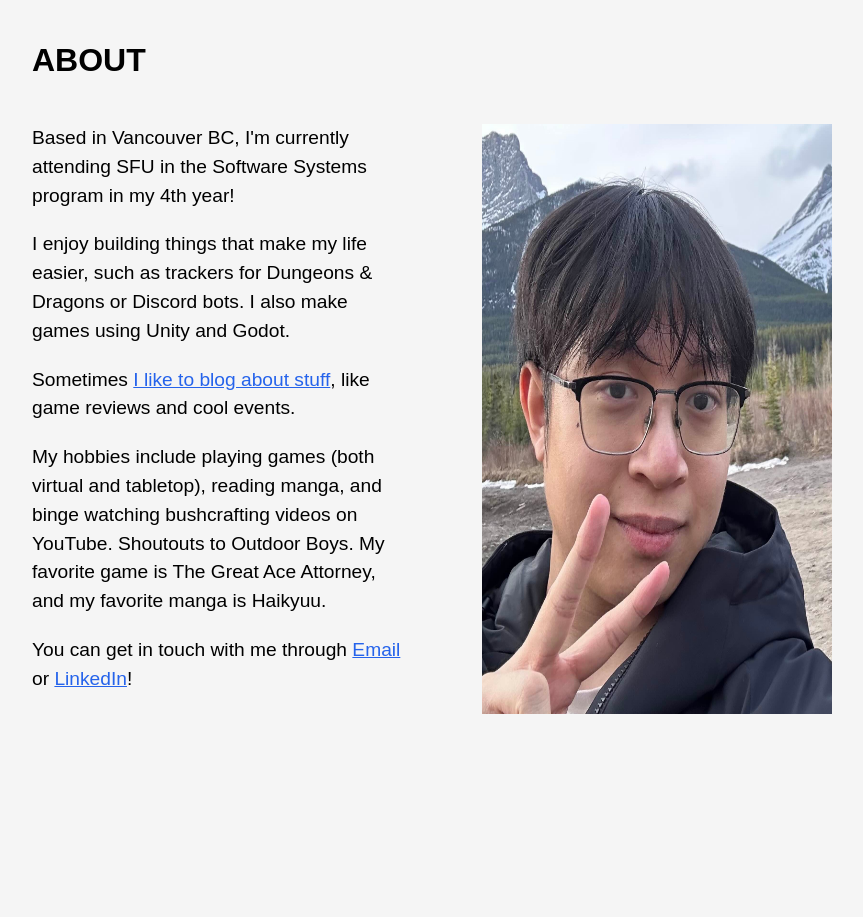
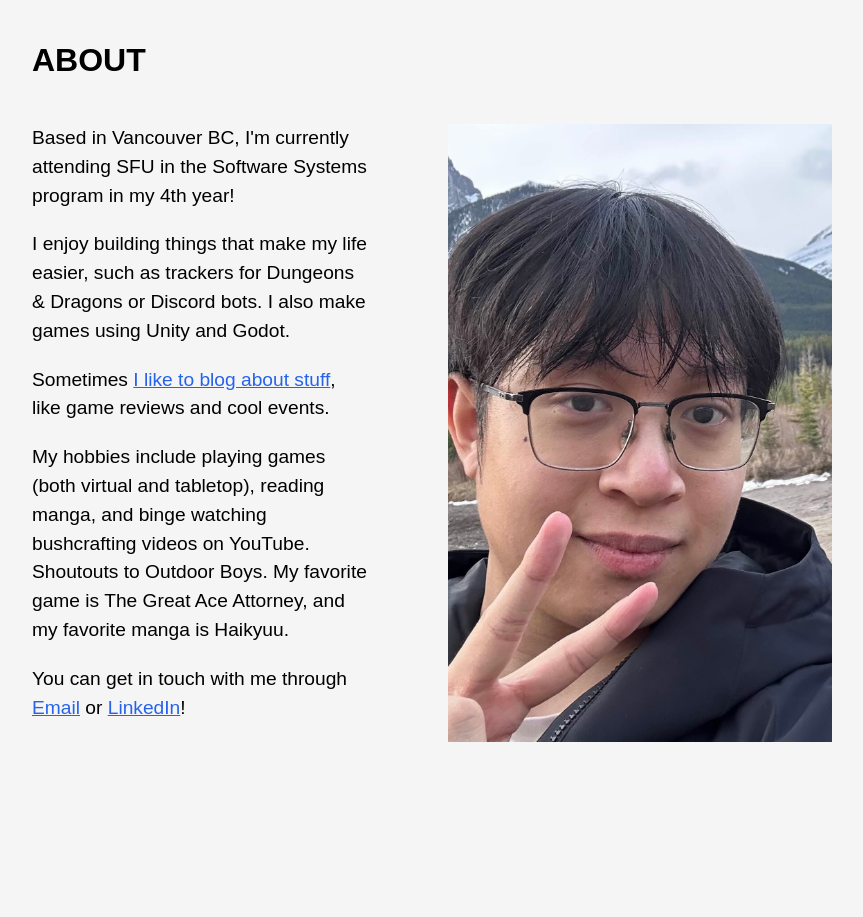
Before and after one commit to bryanjhdang/bryanjhdang.github.io, a React (Vite) app: page / in a window 1280 px wide. Shown: the part 560-1477 px from the top of the page, without its empty margins (208-1071 px from the left). Built offline with nearby package versions, Linux system fonts and the light colour scheme.

Commit message:
fix margin when small

```diff
--- a/src/sections/About.tsx
+++ b/src/sections/About.tsx
@@ -7,14 +7,14 @@ export default function About() {
       <SectionWrapper>
         <SectionTitle title="ABOUT" />
         <div className="flex flex-col lg:flex-row">
-          <div className="mr-20">
-            <p className="text-base mb-5">Based in Vancouver BC, I'm currently attending SFU in the Software Systems program in my 4th year!</p>
-            <p className="text-base mb-5">I enjoy building things that make my life easier, such as trackers for Dungeons & Dragons or Discord bots. I also make games using Unity and Godot.</p>
-            <p className="text-base mb-5">Sometimes <a className="text-blue-600 underline" href="https://bryandang.substack.com/" target="_blank">I like to blog about stuff</a>, like game reviews and cool events.</p>
-            <p className="text-base mb-5">My hobbies include playing games (both virtual and tabletop), reading manga, and binge watching bushcrafting videos on YouTube. Shoutouts to Outdoor Boys. My favorite game is The Great Ace Attorney, and my favorite manga is Haikyuu.</p>
-            <p className="text-base mb-5">You can get in touch with me through <a className="text-blue-600 underline" href="mailto:bda37@sfu.ca">Email</a> or <a className="text-blue-600 underline"href="https://www.linkedin.com/in/bryanjhdang/" target="_blank">LinkedIn</a>!</p>
+          <div className="sm:mr-20 text-base">
+            <p className="mb-5">Based in Vancouver BC, I'm currently attending SFU in the Software Systems program in my 4th year!</p>
+            <p className="mb-5">I enjoy building things that make my life easier, such as trackers for Dungeons & Dragons or Discord bots. I also make games using Unity and Godot.</p>
+            <p className="mb-5">Sometimes <a className="text-blue-600 underline" href="https://bryandang.substack.com/" target="_blank">I like to blog about stuff</a>, like game reviews and cool events.</p>
+            <p className="mb-5">My hobbies include playing games (both virtual and tabletop), reading manga, and binge watching bushcrafting videos on YouTube. Shoutouts to Outdoor Boys. My favorite game is The Great Ace Attorney, and my favorite manga is Haikyuu.</p>
+            <p className="mb-5">You can get in touch with me through <a className="text-blue-600 underline" href="mailto:bda37@sfu.ca">Email</a> or <a className="text-blue-600 underline"href="https://www.linkedin.com/in/bryanjhdang/" target="_blank">LinkedIn</a>!</p>
           </div>
-          <img src={ProfileImg} alt="Bryan Profile Picture" width={350} className="pt-10 sm:pt-20 lg:pt-0" />
+          <img src={ProfileImg} alt="Bryan Profile Picture" className="w-96 object-cover pt-10 sm:pt-20 lg:pt-0" />
         </div>
       </SectionWrapper>
     </div>
```
Also changed, not shown: 5 other files (tests, documents, lock files or other folders).
